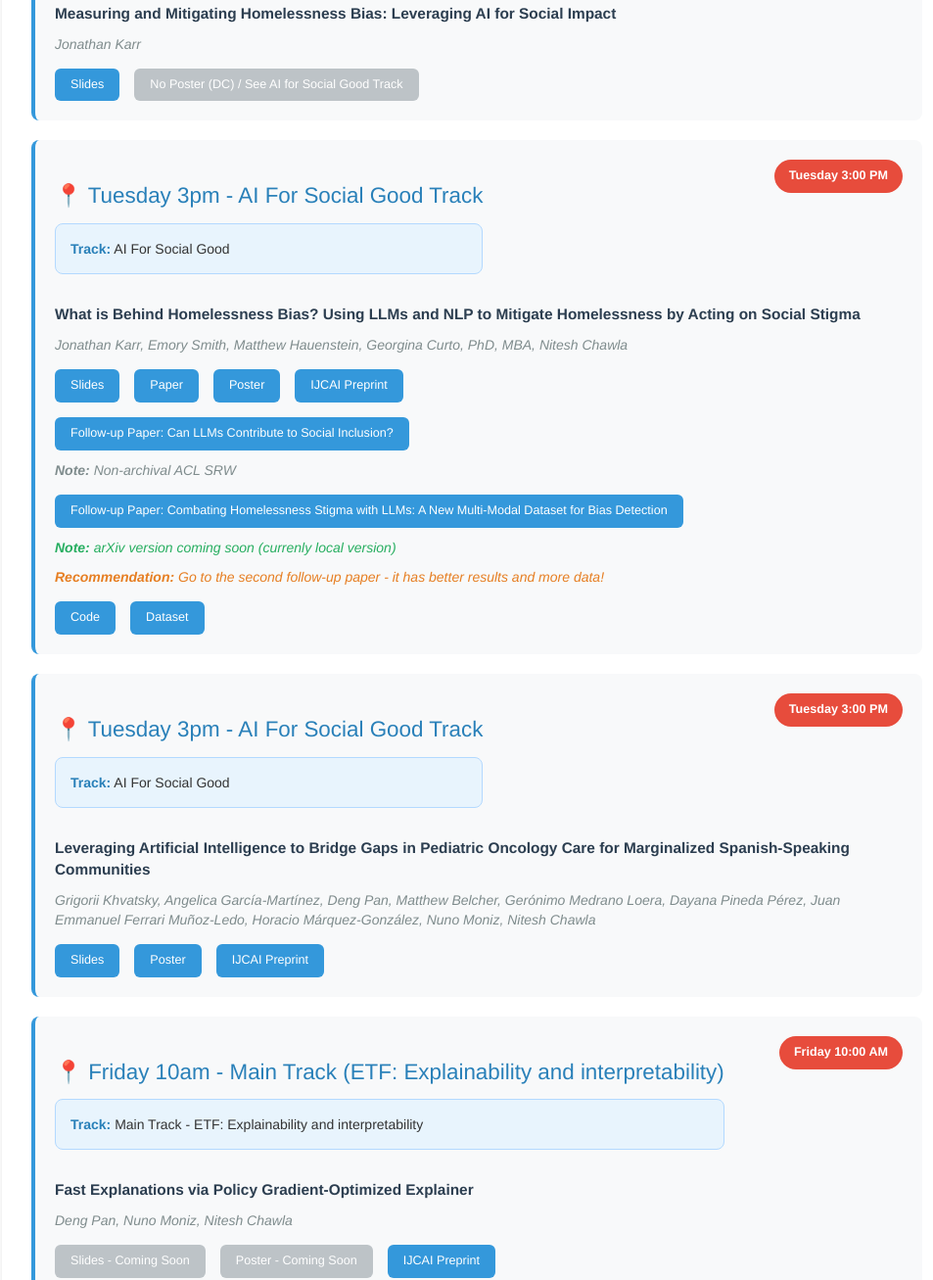
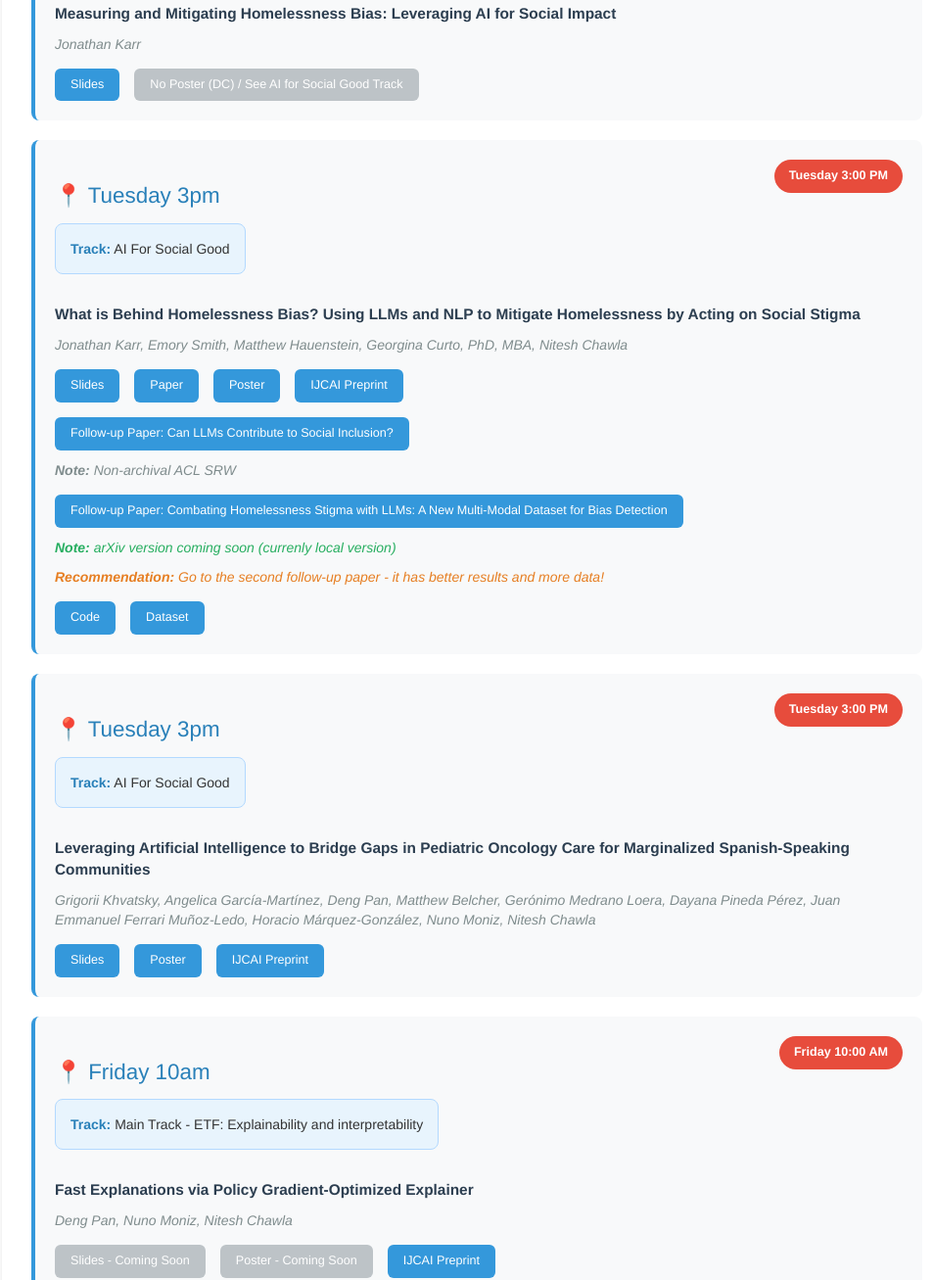
Before and after one commit to JonathanKarr33/JonathanKarr33.github.io, a plain HTML site: page ijcai25.html in a window 1280 px wide. Shown: the part 976-2283 px from the top of the page at 98% size, without its empty margins (153-1106 px from the left). Drawn offline with nearby package versions, Linux system fonts and the light colour scheme.

Commit message:
track info

```diff
--- a/ijcai25.html
+++ b/ijcai25.html
@@ -268,7 +268,7 @@
                     <div class="paper-item">
                         <div class="paper-header">
                             <div>
-                                <h3>📍 Tuesday 3pm - AI For Social Good Track</h3>
+                                <h3>📍 Tuesday 3pm</h3>
                                 <div class="track-info">
                                     <strong>Track:</strong> AI For Social Good
                                 </div>
@@ -302,7 +302,7 @@
                     <div class="paper-item">
                         <div class="paper-header">
                             <div>
-                                <h3>📍 Tuesday 3pm - AI For Social Good Track</h3>
+                                <h3>📍 Tuesday 3pm</h3>
                                 <div class="track-info">
                                     <strong>Track:</strong> AI For Social Good
                                 </div>
@@ -321,7 +321,7 @@
                     <div class="paper-item">
                         <div class="paper-header">
                             <div>
-                                <h3>📍 Friday 10am - Main Track (ETF: Explainability and interpretability)</h3>
+                                <h3>📍 Friday 10am</h3>
                                 <div class="track-info">
                                     <strong>Track:</strong> Main Track - ETF: Explainability and interpretability
                                 </div>
```
